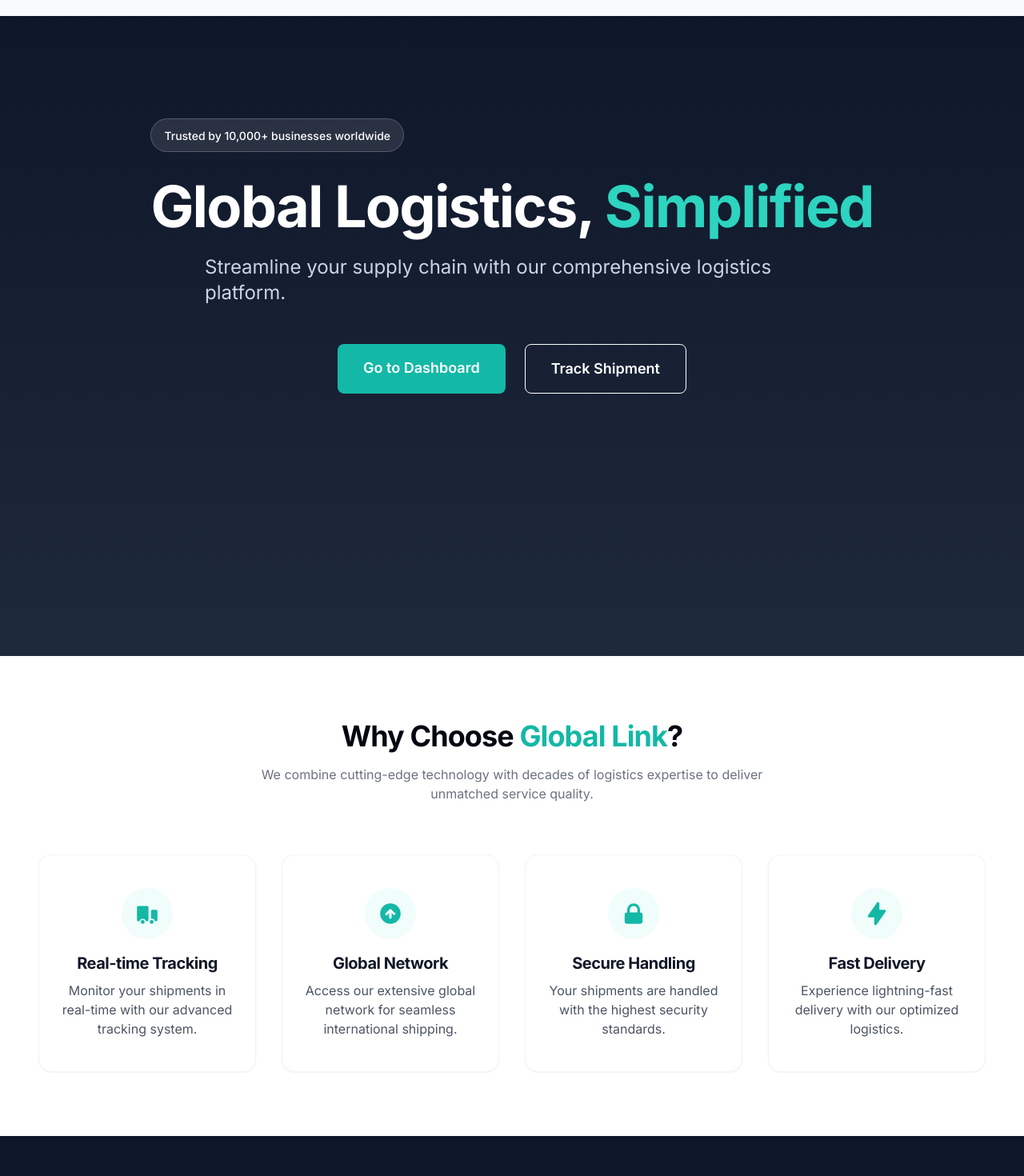
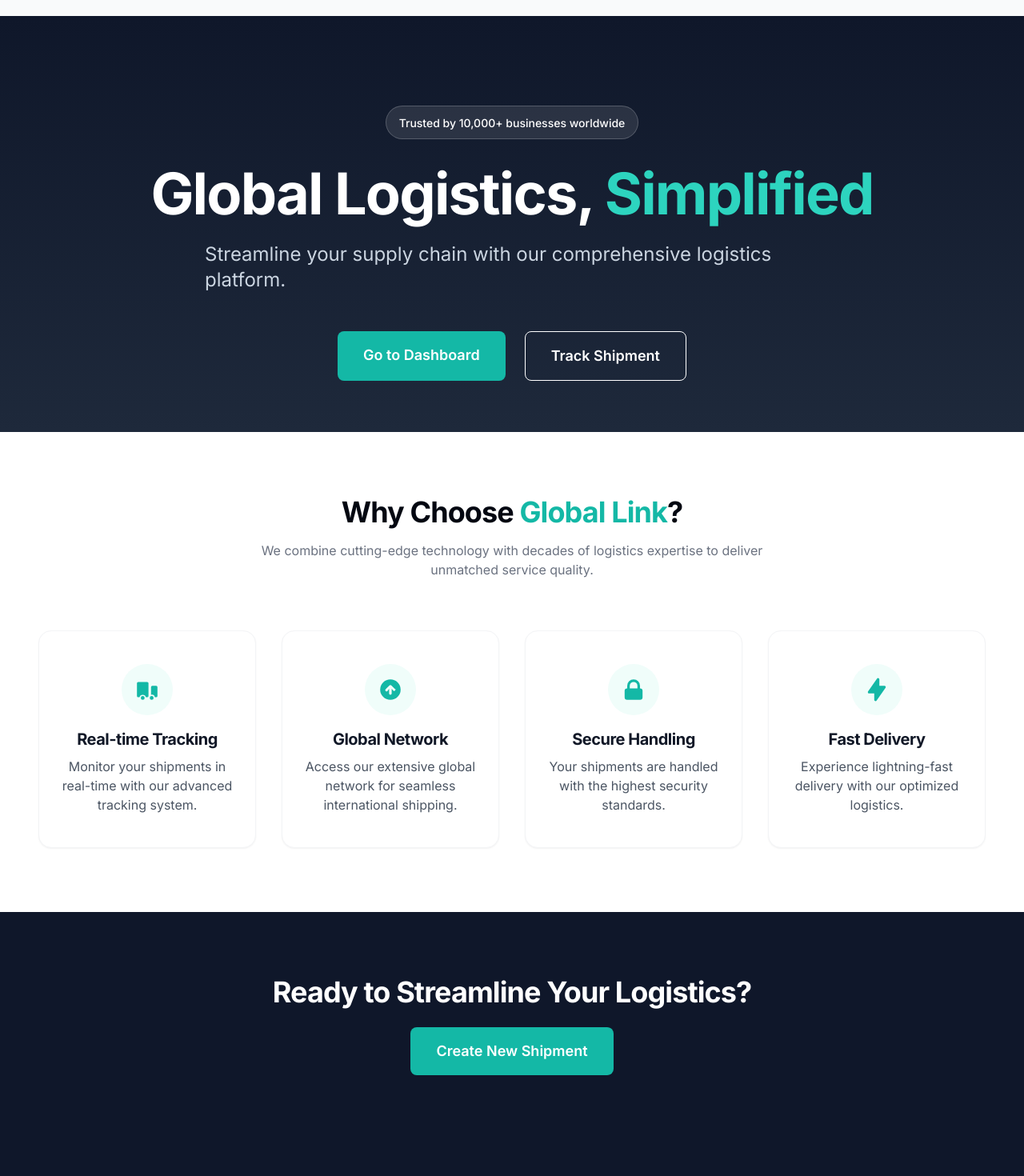
Before and after one commit to jeffouda/global-link-imports, a React app in the folder frontend/: page / in a window 1280 px wide. Shown: the part 780-2250 px from the top of the page at 80% size. After the commit the page ends 2204 px from the top, so only its background shows below. Built offline with nearby package versions, Linux system fonts and the light colour scheme; the HTML template or start-up script is replaced by a standard one.

Commit message:
Fix 400 Bad Request: Sync frontend and backend for shipment creation
- Add recipient and weight to ShipmentCreateSchema
- Update create_shipment route to use schema validation
- Restore full HomePage with compact hero for scrollability
- Center the trusted businesses badge

```diff
--- a/frontend/src/pages/HomePage.jsx
+++ b/frontend/src/pages/HomePage.jsx
@@ -4,9 +4,9 @@
   return (
     <div className="w-full">
       {/* Hero Section */}
-      <section className="w-screen relative left-[calc(-50vw+50%)] min-h-screen bg-gradient-to-b from-slate-900 to-slate-800 text-white flex flex-col justify-start items-center pt-32">
-        <div className="px-6">
-          <div className="inline-block bg-white bg-opacity-10 border border-white border-opacity-20 rounded-full px-4 py-2 mb-8">
+      <section className="min-h-fit pt-28 pb-16 bg-gradient-to-b from-slate-900 to-slate-800 text-white flex flex-col justify-start items-center">
+        <div className="px-6 flex flex-col items-center">
+          <div className="inline-block mx-auto bg-white bg-opacity-10 border border-white border-opacity-20 rounded-full px-4 py-2 mb-8">
             <span className="text-sm font-medium text-white">Trusted by 10,000+ businesses worldwide</span>
           </div>
           <h1 className="text-5xl md:text-7xl font-bold mb-6 text-white">
@@ -33,7 +33,7 @@
       </section>
 
       {/* Features Grid */}
-      <section className="w-screen relative left-[calc(-50vw+50%)] bg-white py-20">
+      <section className="bg-white py-20">
         <div className="max-w-7xl mx-auto px-6 md:px-12">
           <div className="text-center mb-16">
             <h2 className="text-4xl font-bold mb-4">
@@ -86,7 +86,7 @@
       </section>
 
       {/* Bottom CTA */}
-      <section className="w-screen relative left-[calc(-50vw+50%)] bg-slate-900 text-white py-20">
+      <section className="bg-slate-900 text-white py-20">
         <div className="px-6 text-center">
           <h2 className="text-4xl font-bold mb-6 text-white">Ready to Streamline Your Logistics?</h2>
           <Link
```
Also changed, not shown: 2 other files (tests, documents, lock files or other folders).
